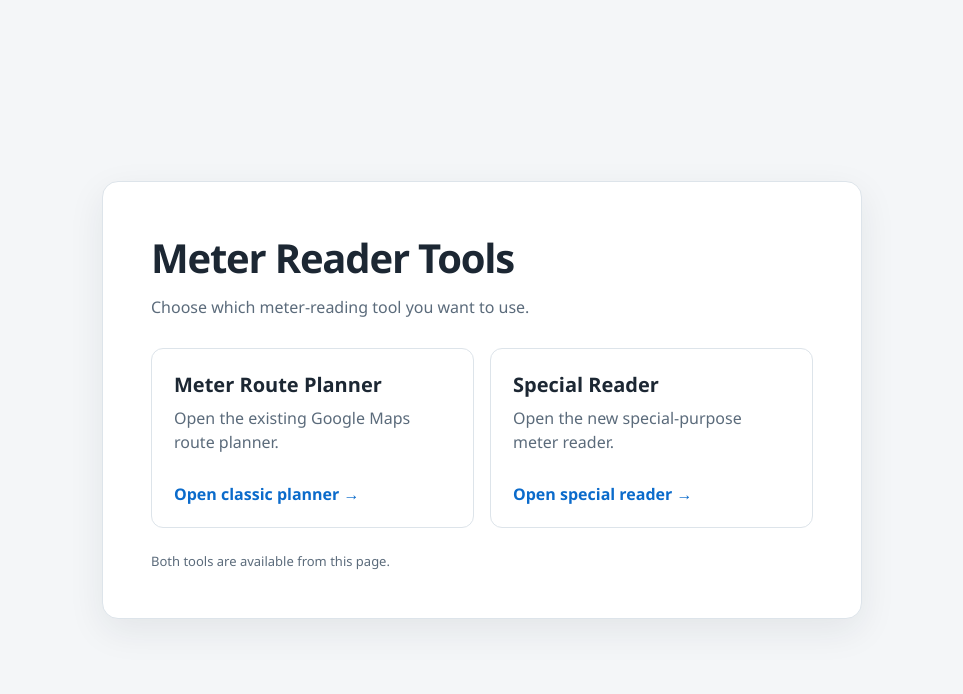
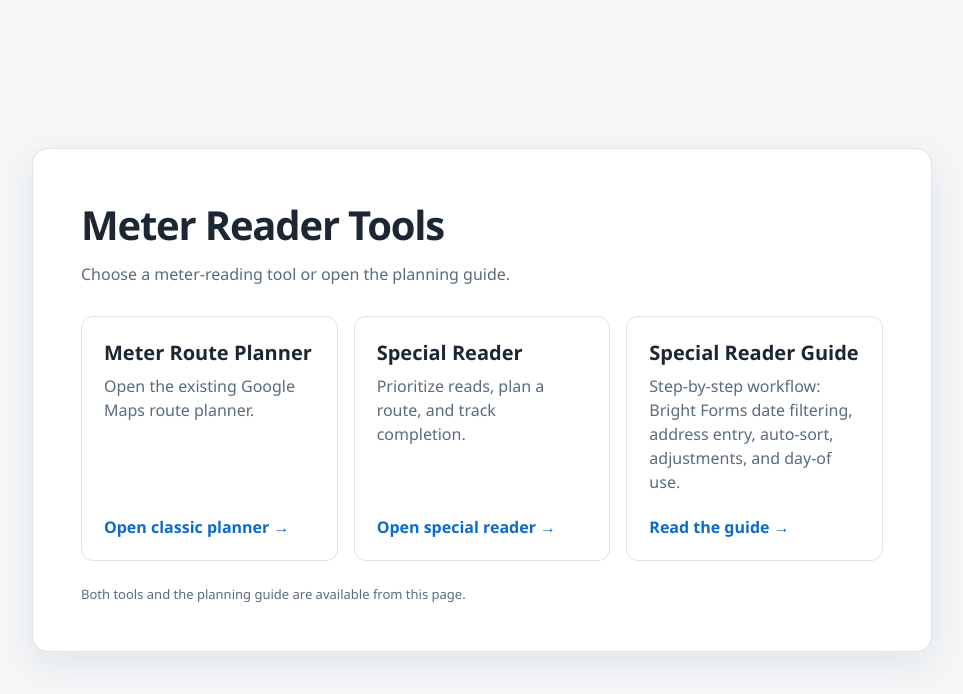
Before and after one commit to theredopal/meter_reader_app, a plain HTML site: page index.html in a window 1280 px wide. Shown: the whole page, without its empty margins (158-1121 px from the left). Drawn offline with Linux system fonts and the light colour scheme.

Commit message:
Add Special Reader README and planning guide

```diff
--- a/index.html
+++ b/index.html
@@ -6,124 +6,44 @@
   <meta name="theme-color" content="#f4f6f8">
   <title>Meter Reader Tools</title>
   <style>
-    :root {
-      color-scheme: light;
-      --bg: #f4f6f8;
-      --panel: #ffffff;
-      --ink: #1c2733;
-      --muted: #5b6b7b;
-      --accent: #0b6bcb;
-      --line: #dde4ea;
-    }
-
-    * { box-sizing: border-box; }
-
-    body {
-      min-height: 100vh;
-      margin: 0;
-      padding: 24px;
-      display: grid;
-      place-items: center;
-      background: var(--bg);
-      color: var(--ink);
-      font-family: "Segoe UI", system-ui, sans-serif;
-    }
-
-    main {
-      width: min(100%, 760px);
-      padding: clamp(24px, 5vw, 48px);
-      background: var(--panel);
-      border: 1px solid var(--line);
-      border-radius: 16px;
-      box-shadow: 0 12px 36px rgb(28 39 51 / 8%);
-    }
-
-    h1 {
-      margin: 0;
-      font-size: clamp(28px, 5vw, 40px);
-      letter-spacing: -0.03em;
-    }
-
-    .intro {
-      margin: 10px 0 28px;
-      color: var(--muted);
-      line-height: 1.6;
-    }
-
-    .choices {
-      display: grid;
-      grid-template-columns: repeat(auto-fit, minmax(230px, 1fr));
-      gap: 16px;
-    }
-
-    .choice {
-      display: flex;
-      min-height: 180px;
-      flex-direction: column;
-      align-items: flex-start;
-      padding: 22px;
-      border: 1px solid var(--line);
-      border-radius: 12px;
-      color: inherit;
-      text-decoration: none;
-      transition: border-color 150ms ease, box-shadow 150ms ease, transform 150ms ease;
-    }
-
-    .choice:hover, .choice:focus-visible {
-      border-color: var(--accent);
-      box-shadow: 0 8px 20px rgb(11 107 203 / 12%);
-      transform: translateY(-2px);
-    }
-
-    .choice:focus-visible {
-      outline: 3px solid rgb(11 107 203 / 28%);
-      outline-offset: 3px;
-    }
-
-    .choice h2 {
-      margin: 0 0 8px;
-      font-size: 20px;
-    }
-
-    .choice p {
-      margin: 0 0 22px;
-      color: var(--muted);
-      line-height: 1.5;
-    }
-
-    .action {
-      margin-top: auto;
-      color: var(--accent);
-      font-weight: 700;
-    }
-
-    footer {
-      margin-top: 24px;
-      color: var(--muted);
-      font-size: 13px;
-    }
+    :root { color-scheme:light; --bg:#f4f6f8; --panel:#fff; --ink:#1c2733; --muted:#5b6b7b; --accent:#0b6bcb; --line:#dde4ea; }
+    * { box-sizing:border-box; }
+    body { min-height:100vh; margin:0; padding:24px; display:grid; place-items:center; background:var(--bg); color:var(--ink); font-family:"Segoe UI",system-ui,sans-serif; }
+    main { width:min(100%,900px); padding:clamp(24px,5vw,48px); background:var(--panel); border:1px solid var(--line); border-radius:16px; box-shadow:0 12px 36px rgb(28 39 51 / 8%); }
+    h1 { margin:0; font-size:clamp(28px,5vw,40px); letter-spacing:-.03em; }
+    .intro { margin:10px 0 28px; color:var(--muted); line-height:1.6; }
+    .choices { display:grid; grid-template-columns:repeat(auto-fit,minmax(230px,1fr)); gap:16px; }
+    .choice { display:flex; min-height:180px; flex-direction:column; align-items:flex-start; padding:22px; border:1px solid var(--line); border-radius:12px; color:inherit; text-decoration:none; transition:border-color 150ms ease,box-shadow 150ms ease,transform 150ms ease; }
+    .choice:hover, .choice:focus-visible { border-color:var(--accent); box-shadow:0 8px 20px rgb(11 107 203 / 12%); transform:translateY(-2px); }
+    .choice:focus-visible { outline:3px solid rgb(11 107 203 / 28%); outline-offset:3px; }
+    .choice h2 { margin:0 0 8px; font-size:20px; }
+    .choice p { margin:0 0 22px; color:var(--muted); line-height:1.5; }
+    .action { margin-top:auto; color:var(--accent); font-weight:700; }
+    footer { margin-top:24px; color:var(--muted); font-size:13px; }
   </style>
 </head>
 <body>
   <main>
     <h1>Meter Reader Tools</h1>
-    <p class="intro">Choose which meter-reading tool you want to use.</p>
-
-    <nav class="choices" aria-label="Choose a meter reader">
+    <p class="intro">Choose a meter-reading tool or open the planning guide.</p>
+    <nav class="choices" aria-label="Meter reader tools and guide">
       <a class="choice" href="./meter_reader.html">
         <h2>Meter Route Planner</h2>
         <p>Open the existing Google Maps route planner.</p>
         <span class="action">Open classic planner →</span>
       </a>
-
       <a class="choice" href="./special_reader.html">
         <h2>Special Reader</h2>
-        <p>Open the new special-purpose meter reader.</p>
+        <p>Prioritize reads, plan a route, and track completion.</p>
         <span class="action">Open special reader →</span>
       </a>
+      <a class="choice" href="./special_reader_guide.html">
+        <h2>Special Reader Guide</h2>
+        <p>Step-by-step workflow: Bright Forms date filtering, address entry, auto-sort, adjustments, and day-of use.</p>
+        <span class="action">Read the guide →</span>
+      </a>
     </nav>
-
-    <footer>Both tools are available from this page.</footer>
+    <footer>Both tools and the planning guide are available from this page.</footer>
   </main>
 </body>
 </html>
```
Also changed, not shown: special_reader_guide.html (added, +69 -0 lines), 1 other file.
